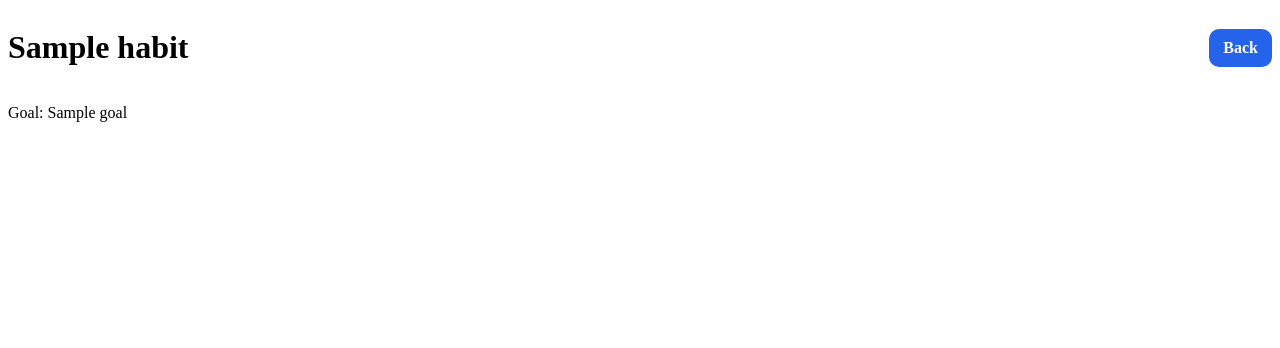
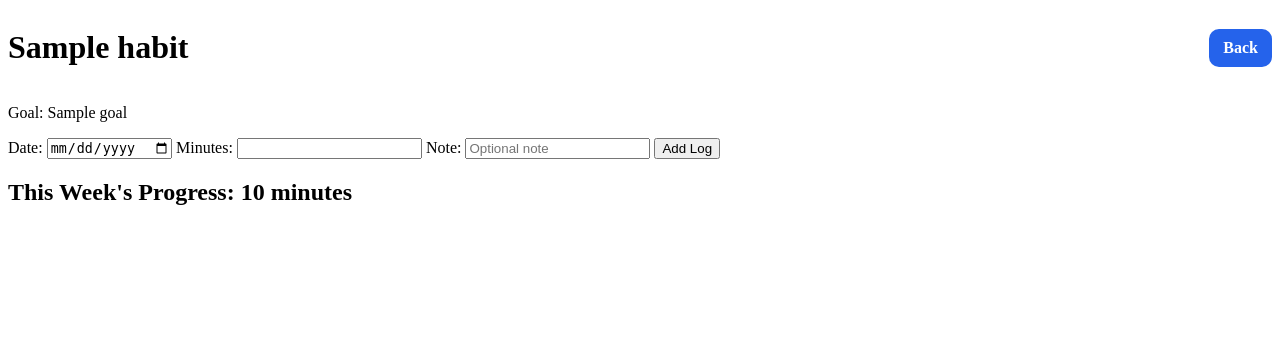
Before and after one commit to Ssam-G/habit-dashboard, a FastAPI app: template app/templates/habit.html in a window 1280 px wide. Shown: the top 348 px of the page. Run offline with FastAPI, Linux system fonts and the light colour scheme; the template is opened without the code that fills it: most values are stand-ins (such as "Sample title", 1, 10 or a date in 2020).

Commit message:
Create add log and weekly summary feature in habit page

```diff
--- a/app/db.py
+++ b/app/db.py
@@ -43,10 +43,26 @@ def get_logs(habit_id):
     conn.close()
     return logs
 
-def get_logs_between(habit_id, start_date, end_date):
+def get_logs_between(start_date, end_date):
+    conn = get_db_connection()
+    start_date = start_date.isoformat()
+    end_date = end_date.isoformat()
+    logs = conn.execute('SELECT * FROM logs WHERE date BETWEEN ? AND ? ORDER BY date ASC', (start_date, end_date)).fetchall()
+    conn.close()
+    return logs
+
+def get_logs_between_for_habit(habit_id, start_date, end_date):
     conn = get_db_connection()
     start_date = start_date.isoformat()
     end_date = end_date.isoformat()
     logs = conn.execute('SELECT * FROM logs WHERE habit_id = ? AND date BETWEEN ? AND ? ORDER BY date ASC', (habit_id, start_date, end_date)).fetchall()
     conn.close()
     return logs
+
+def get_weekly_minutes_for_habit(habit_id, start_date, end_date):
+    conn = get_db_connection()
+    start_date = start_date.isoformat()
+    end_date = end_date.isoformat()
+    result = conn.execute('SELECT SUM(minutes) as total_minutes FROM logs WHERE habit_id = ? AND date BETWEEN ? AND ?', (habit_id, start_date, end_date)).fetchone()
+    conn.close()
+    return result['total_minutes'] if result['total_minutes'] is not None else 0
--- a/app/main.py
+++ b/app/main.py
@@ -6,6 +6,7 @@ from .db import get_habits
 from .db import get_logs
 from .db import get_logs_between
 from .db import get_db_connection
+from .db import get_weekly_minutes_for_habit
 from .db import init_db
 from datetime import date, timedelta
 
@@ -31,7 +32,7 @@ def get_week_end():
 @app.get("/", response_class=HTMLResponse)
 def home(request: Request):
     habits = get_habits()
-    logs = get_logs_between(start_date=get_current_week_start(), end_date=get_week_end(), habit_id=None)
+    logs = get_logs_between(start_date=get_current_week_start(), end_date=get_week_end())
 
     return templates.TemplateResponse("index.html", {"request": request, "habits": habits, "logs": logs})
 
@@ -46,7 +47,9 @@ def habit_detail(request: Request, habit_id: int):
 
     logs = get_logs(habit_id)
 
-    return templates.TemplateResponse("habit.html", {"request": request, "habit": habit, "logs": logs})
+    weekly_minutes = get_weekly_minutes_for_habit(habit_id, start_date=get_current_week_start(), end_date=get_week_end())
+
+    return templates.TemplateResponse("habit.html", {"request": request, "habit": habit, "logs": logs, "weekly_minutes": weekly_minutes})
 
 @app.get("/add_habit_page", response_class=HTMLResponse)
 def add_habit_page(request: Request):
@@ -63,3 +66,18 @@ def add_habit(request: Request, name: str = Form(...), goal: str = Form(None)):
     conn.close()
 
     return RedirectResponse("/", status_code=303)
+
+@app.post("/add_log/{habit_id}", response_class=HTMLResponse)
+def add_log(request: Request, habit_id, date: str = Form(None), minutes: int = Form(...), note: str = Form(None)):
+    if note == "":
+        note = None
+
+    if date == "":
+        date = date.today().isoformat()
+
+    conn = get_db_connection()
+    conn.execute('INSERT INTO logs (habit_id, date, minutes, note) VALUES (?, ?, ?, ?)', (habit_id, date, minutes, note))
+    conn.commit()
+    conn.close()
+
+    return RedirectResponse(f"/habit/{habit_id}", status_code=303)
--- a/app/templates/habit.html
+++ b/app/templates/habit.html
@@ -16,5 +16,20 @@
         {% if habit['goal'] %}
             <p class="goal">Goal: {{ habit['goal'] }}</p>
         {% endif %}
+    </div>
+    <div class="container">
+        <form method="post" action="/add_log/{{ habit['id'] }}">
+            <label for="date">Date:</label>
+            <input type="date" id="date" name="date" />
+            <label for="minutes">Minutes:</label>
+            <input type="number" id="minutes" name="minutes" min="0" required />
+            <label for="note">Note:</label>
+            <input type="text" id="note" name="note" placeholder="Optional note" />
+            <button type="submit">Add Log</button>
+        </form>
+    </div>
+    <div class="container">
+        <h2>This Week's Progress: {{ weekly_minutes }} minutes</h2>
+    </div>
 </body>
 </html>
```
